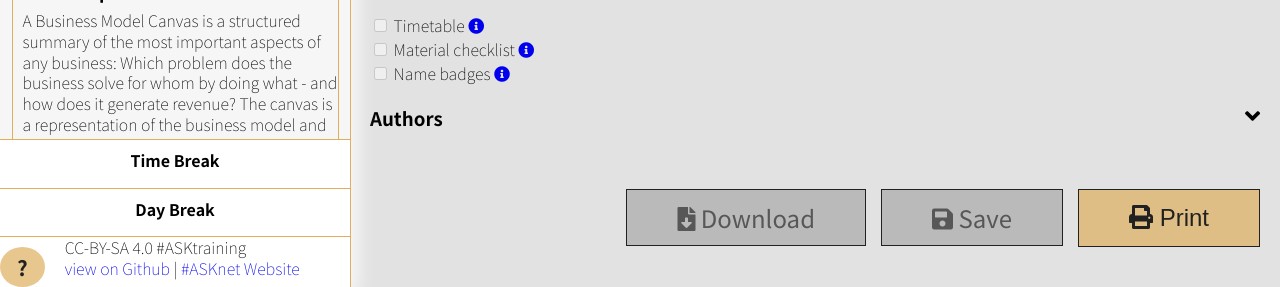
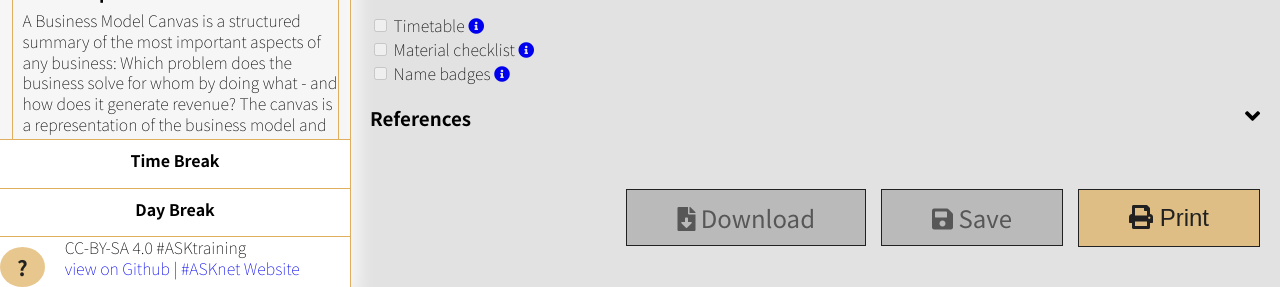
Before and after one commit to ASKtraining/Training, a Jekyll site: the page built from training.html, in a window 1280 px wide and 1400 px high, scrolled down 291 px. Shown: the part 1113-1400 px from the top of the window. Built offline with Jekyll 4.4.1, drawn with Linux system fonts in a browser that asks for light colours.

Commit message:
fix: feedback changes

```diff
--- a/_layouts/trainingsplan.html
+++ b/_layouts/trainingsplan.html
@@ -202,7 +202,6 @@
 }
 
 #reference-list ul {
-  list-style-type: disc;
   list-style-position: inside;
   margin-left: 30px;
 }
--- a/assets/js/index.js
+++ b/assets/js/index.js
@@ -831,7 +831,9 @@
                 resourceListEls += `<span class="display-print"> (${resourceItem.url})</span>`;
             }
             // Add license
-            resourceListEls += `. <a target="_blank" href="${resourceItem.license.url}">${resourceItem.license.name}</a>`;
+            if (resourceItem.license.name) {
+                resourceListEls += `. License: <a target="_blank" href="${resourceItem.license.url}">${resourceItem.license.name}</a>`;
+            }
             // Add license url if it exists
             if (resourceItem.license.url) {
                 resourceListEls+= `<span class="display-print"> (${resourceItem.license.url})</span>`;
--- a/training.html
+++ b/training.html
@@ -149,7 +149,7 @@
                                                 {% endif %}
                                                 {% if res.resource.author %}
                                                     <div class="author-data">
-                                                        {{ res.resource.author | prepend: "Author: " | markdownify }}
+                                                        {{ res.resource.author | prepend: "Author(s): " | markdownify }}
                                                         <span class="author" data-author="{{ res.resource.author }}" data-resource="{{ res.resource.name }}" data-resource-url="{{ res.resource.url }}" data-resource-license="{{ res.resource.license }}"></span>
                                                     </div>
                                                 {% endif %}
@@ -378,7 +378,7 @@
         </div>
         <div class="references pagebreak">
             <div class="flex-between">
-                <h3 id="reference-title">Authors</h3>
+                <h3 id="reference-title">References</h3>
                 <a id="reference-button"><i class="fas fa-angle-down"></i></a>
             </div>
             <ul id="reference-list"></ul>
```
